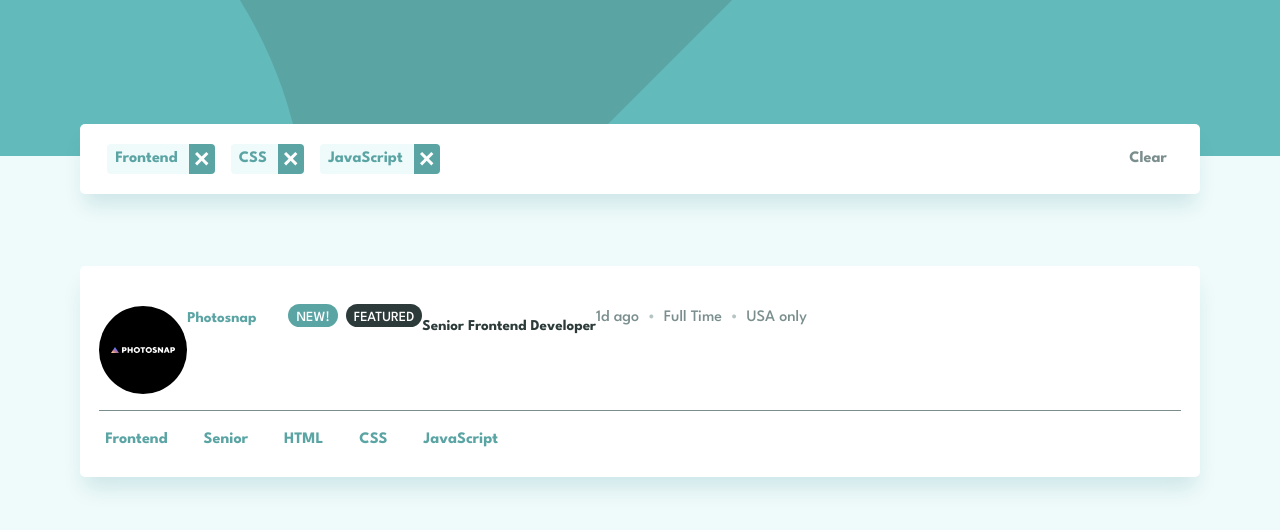
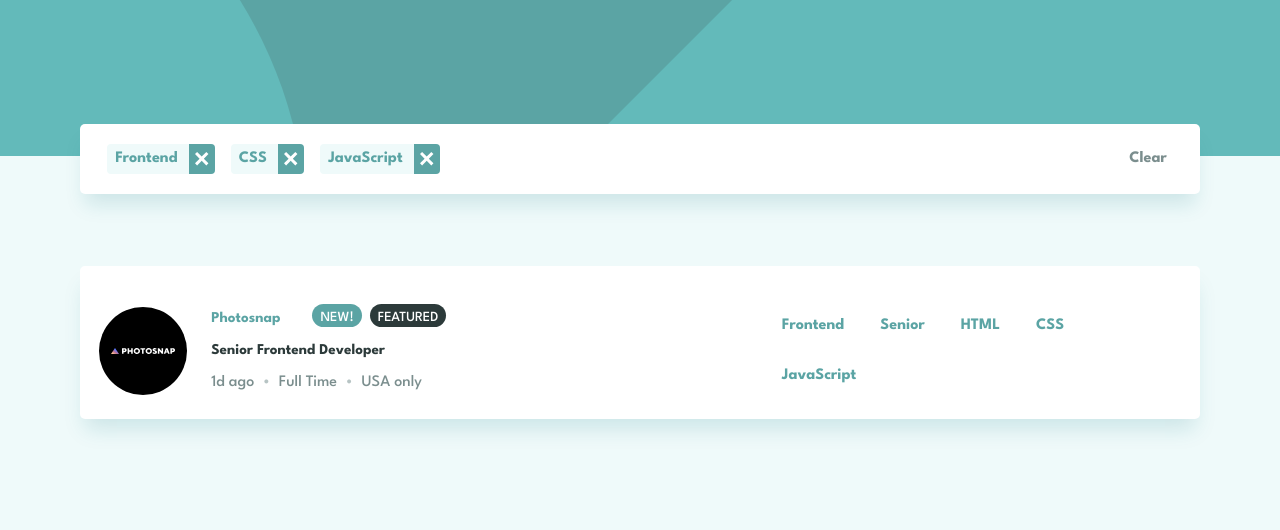
Before and after one commit to ralphvirtucio/job-listings-component, a React (Vite) app: page / in a window 1280 px wide. Shown: the top 530 px of the page. Built offline with nearby package versions, Linux system fonts and the light colour scheme.

Commit message:
WIP: Desktop design

```diff
--- a/src/components/JobList/Job/Job.module.css
+++ b/src/components/JobList/Job/Job.module.css
@@ -10,4 +10,14 @@
   max-width: 70rem;
   width: 90%;
   margin-inline: auto;
+  display: flex;
+  flex-direction: column;
 }
+
+@media only screen and (min-width: 64rem) {
+  .job {
+    flex-direction: row;
+    align-items: center;
+    justify-content: space-between;
+  }
+}
--- a/src/components/JobList/Job/JobCategories.module.css
+++ b/src/components/JobList/Job/JobCategories.module.css
@@ -17,3 +17,10 @@
     font-weight: 700;
   }
 }
+
+
+@media only screen and (min-width: 64rem) {
+  .job__category {
+    padding-block-start: 0;
+  }
+}
--- a/src/components/JobList/Job/JobContent.jsx
+++ b/src/components/JobList/Job/JobContent.jsx
@@ -5,7 +5,6 @@ import { Pill } from '../../Pill';
 const JobContent = () => {
   return (
     <div className={styles.job__content}>
-      <div className={styles['job__content--info']}>
       <div className={styles.job__image}>
         <img
           src={companyImage}
@@ -13,13 +12,12 @@ const JobContent = () => {
         />
       </div>
 
-        <div>
+      <div className={styles['job__content--info']}>
         <div className={styles['job__content--info-header']}>
           <h2 className={styles.job__company}>Photosnap</h2>
           <div className={styles.job__activity}>
             <Pill label='New!' />
             <Pill label='Featured' />
-            </div>
           </div>
         </div>
 
--- a/src/components/JobList/Job/JobContent.module.css
+++ b/src/components/JobList/Job/JobContent.module.css
@@ -62,18 +62,18 @@
 }
 
 @media only screen and (min-width: 64rem) {
+
+  .job__content {
+    border-bottom: none;
+    display: flex;
+    align-items: center;
+    gap: 1.5rem;
+    padding-block-end: 0;
+  }
+
   .job__image {
     width: 5.5rem;
     height: 5.5rem;
     position: static;
+  }
 }
-.job__content--info {
-  flex-direction: row;
-}
-
-.job__content--info-content {
-  display: flex;
-  flex-direction: column;
-}
-
-}
```
Lines whose indentation alone changed are shown as unchanged.
